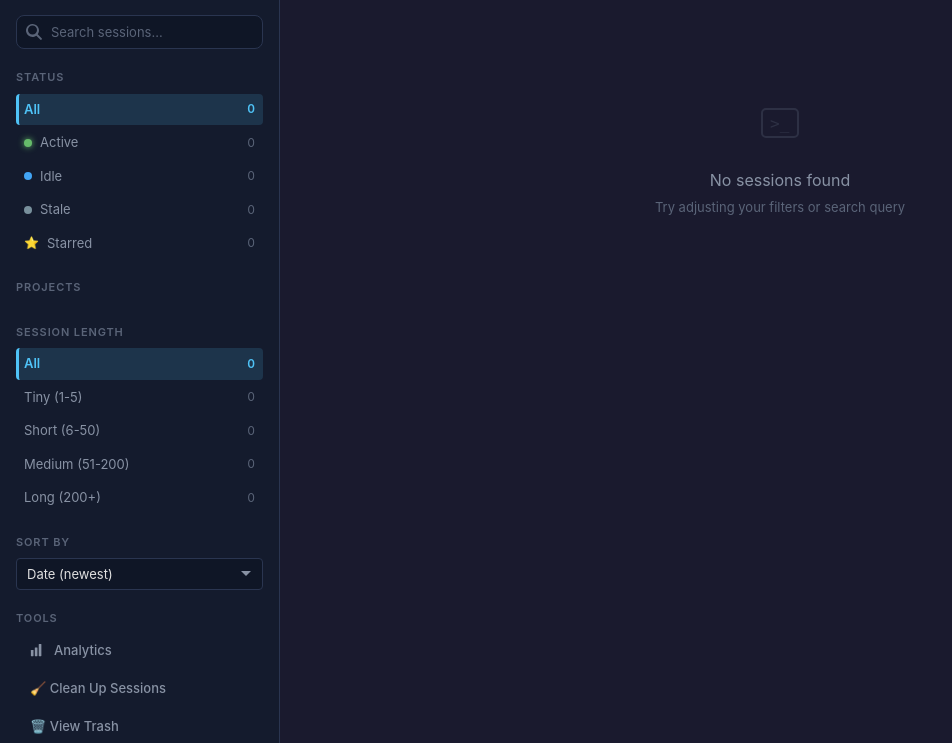
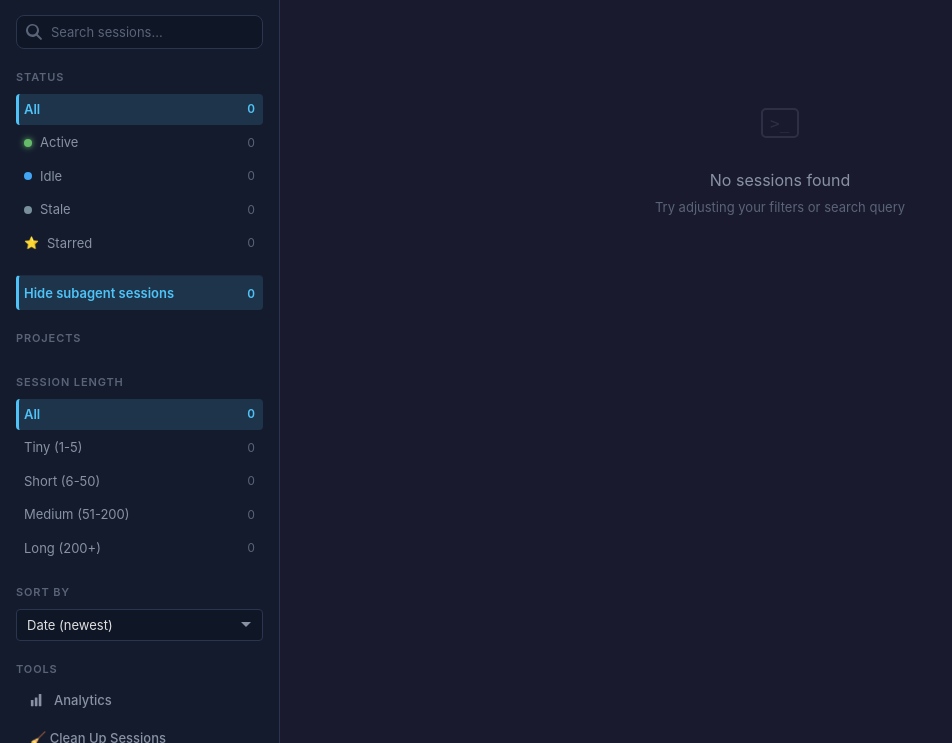
Before and after one commit to diegouis/claude-session-hub, a FastAPI app: page / in a window 1280 px wide. Shown: the part 57-800 px from the top of the page, without its empty margins (0-952 px from the left). Run offline with FastAPI, Linux system fonts and the light colour scheme; data that the repository does not hold is empty; some libraries are stand-ins or nearby versions.

Commit message:
feat: hide subagent sessions by default with sidebar toggle
567 subagent sessions were burying 55 main sessions. Now subagents
are hidden by default. Toggle "Hide subagent sessions" in the sidebar
to show/hide them. Count of hidden subagents shown next to toggle.

```diff
--- a/static/app.js
+++ b/static/app.js
@@ -20,6 +20,7 @@ const SessionHub = (() => {
       length: 'all',
       sort: 'date_desc',
       search: '',
+      hideSubagents: true,
     },
     searchResults: null,
     sseRetryDelay: 1000,
@@ -262,7 +263,8 @@ const SessionHub = (() => {
     card.dataset.sessionId = session.id;
 
     const isSelected = state.selectedIds.has(session.id);
-    const displayTitle = session.label || session.custom_label || session.title || 'Untitled session';
+    const untitledFallback = `Session ${(session.id || '').substring(0, 8)} · ${formatRelativeTime(session.created_at)}`;
+    const displayTitle = session.label || session.custom_label || session.title || untitledFallback;
     const subtitle = (session.label || session.custom_label) && session.title ? session.title : null;
     const starHtml = session.starred ? '<span class="star-icon">&#11088;</span>' : '';
     const subagentHtml = session.is_subagent ? '<span class="subagent-badge">subagent</span>' : '';
@@ -346,7 +348,7 @@ const SessionHub = (() => {
 
     if (parts.length === 0) return;
 
-    const count = (state.searchResults || state.filteredSessions).length;
+    const count = state.searchResults ? (state._searchTotal || state.searchResults.length) : state.filteredSessions.length;
     const banner = document.createElement('div');
     banner.id = 'filter-banner';
     banner.className = 'filter-banner';
@@ -446,6 +448,9 @@ const SessionHub = (() => {
     // Helper: apply all filters EXCEPT the one named in `exclude`
     function getFilteredSessions(exclude) {
       let sessions = [...state.sessions];
+      if (state.filters.hideSubagents) {
+        sessions = sessions.filter(s => !s.is_subagent);
+      }
       if (exclude !== 'status' && state.filters.status !== 'all') {
         if (state.filters.status === 'starred') {
           sessions = sessions.filter(s => s.starred);
@@ -490,6 +495,8 @@ const SessionHub = (() => {
     if (countIdle) countIdle.textContent = statusCounts.idle;
     if (countStale) countStale.textContent = statusCounts.stale;
     if (countStarred) countStarred.textContent = statusCounts.starred;
+    const countSubagents = $('#count-subagents');
+    if (countSubagents) countSubagents.textContent = state.sessions.filter(s => s.is_subagent).length;
 
     // Length counts (exclude length filter so we see all buckets)
     const lengthBase = getFilteredSessions('length');
@@ -535,6 +542,11 @@ const SessionHub = (() => {
     }
 
     let sessions = [...state.sessions];
+
+    // Subagent filter
+    if (state.filters.hideSubagents) {
+      sessions = sessions.filter(s => !s.is_subagent);
+    }
 
     // Status filter
     if (state.filters.status !== 'all') {
@@ -682,10 +694,29 @@ const SessionHub = (() => {
       // data.results is an array of { session, snippet }
       const results = (data.results || []).map(r => {
         const s = r.session || r;
-        s._searchSnippet = r.snippet || null;
+        // Clean up long paths in snippets
+        let snippet = r.snippet || null;
+        if (snippet) {
+          // Replace long /Users/.../path sequences (may contain spaces, parens, @)
+          snippet = snippet.replace(/\/Users\/[^\n<]*?(?=\s{2}|<|\n|$)/g, match => {
+            // Only shorten if it looks like a real path (has multiple segments)
+            const parts = match.replace(/\s+$/, '').split('/').filter(Boolean);
+            if (parts.length > 4) {
+              return '.../' + parts.slice(-2).join('/');
+            }
+            return match;
+          });
+        }
+        s._searchSnippet = snippet;
         return s;
       });
       state.searchResults = results;
+      // Show "100+" if capped
+      if (data.total >= 100) {
+        state._searchTotal = '100+';
+      } else {
+        state._searchTotal = String(data.total);
+      }
       renderSessionList();
     } catch (err) {
       console.error('Search failed:', err);
@@ -721,7 +752,8 @@ const SessionHub = (() => {
       }
     }
 
-    const displayTitle = session.custom_label || session.title || 'Untitled session';
+    const detailFallback = `Session ${(sessionId || '').substring(0, 8)} · ${formatRelativeTime(session.created_at)}`;
+    const displayTitle = session.custom_label || session.title || detailFallback;
     dom.detailTitle.textContent = truncate(displayTitle, 200);
     dom.detailTitle.title = displayTitle;
     const color = getProjectColor(session.project);
@@ -1903,6 +1935,15 @@ const SessionHub = (() => {
       }
     });
 
+    // Subagent toggle
+    const hideSubagentsCheckbox = $('#hide-subagents');
+    if (hideSubagentsCheckbox) {
+      hideSubagentsCheckbox.addEventListener('change', (e) => {
+        state.filters.hideSubagents = e.target.checked;
+        applyFilters();
+      });
+    }
+
     // Length filters
     dom.lengthFilters.addEventListener('change', (e) => {
       if (e.target.name === 'length') {
@@ -1939,6 +1980,7 @@ const SessionHub = (() => {
       state.filters.status = 'all';
       state.filters.projects.clear();
       state.filters.length = 'all';
+      state.filters.hideSubagents = true;
       state.filters.search = '';
       state.searchResults = null;
       dom.searchInput.value = '';
--- a/templates/index.html
+++ b/templates/index.html
@@ -95,6 +95,11 @@
               <span class="filter-count" id="count-starred">--</span>
             </label>
           </div>
+          <label class="filter-option" style="margin-top:8px;border-top:1px solid var(--border-light);padding-top:8px">
+            <input type="checkbox" id="hide-subagents" checked>
+            <span class="filter-label">Hide subagent sessions</span>
+            <span class="filter-count" id="count-subagents">--</span>
+          </label>
         </div>
 
         <div class="sidebar-section">
```
